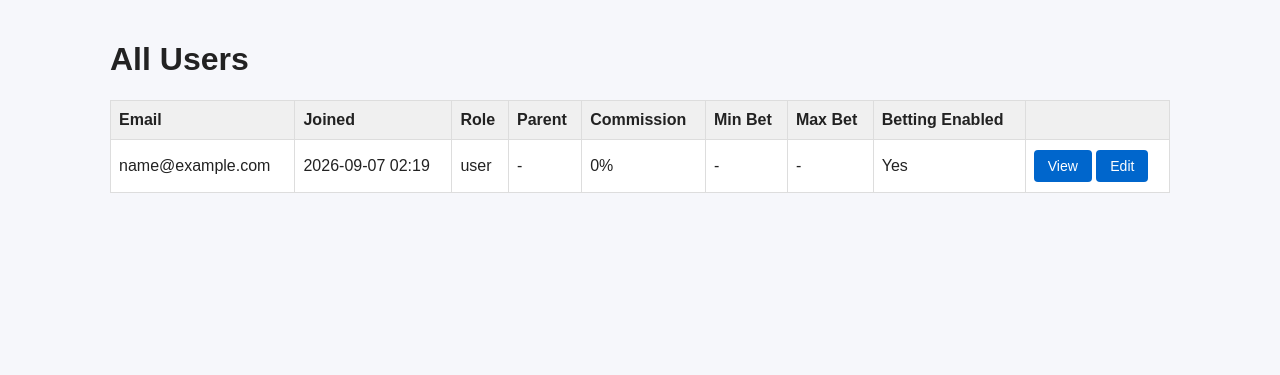
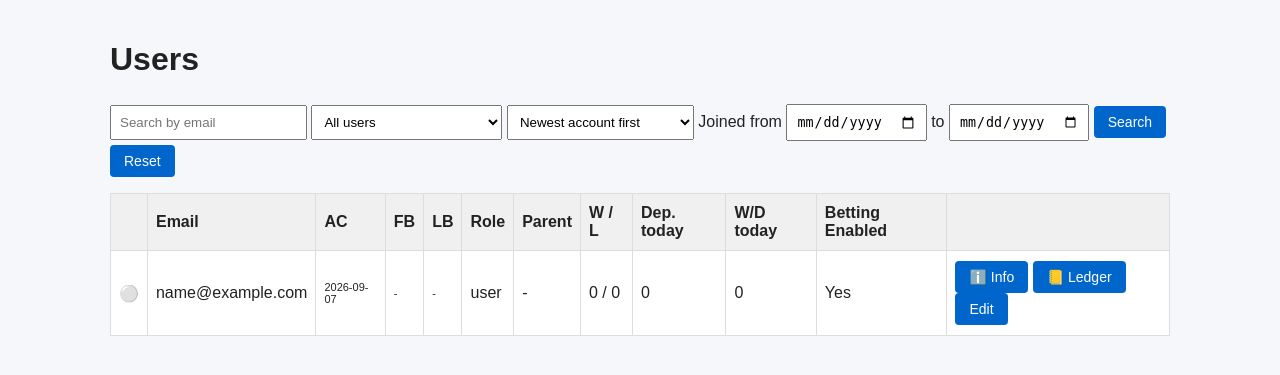
Before and after one commit to nomanayubb/quickpaybet, a Django app: page /panel/users/ in a window 1280 px wide. Shown: the part 102-477 px from the top of the page. Run offline with Django 5.2, Linux system fonts and the light colour scheme; the visitor is signed in with stand-in values (Sample User, id 1); data comes from the database, SQL or seed files in the repository; data that the repository does not hold is empty; parts of the project's set-up code (start-up, migrations or seed data) failed here and were passed over.

Commit message:
feat: Users tab overhaul - search, filters, sorts, and a full ledger page
Simplified the phone-number/reset-password gate from is_superuser back to
regular admin access (is_staff/is_superuser/role=admin), per request -
declined a separate request to store recoverable passwords (explained why
in detail; built the safe reset-password tool instead in an earlier commit).

Manage Users (/panel/users/):
- Search by email, date-joined range filter
- Sort: newest account, most recent first/last bet, most wins/losses,
  most deposited/withdrawn today or all-time
- Filter: currently signed in, has a pending bet, won/lost first or most
  recent bet
- Compact AC/FB/LB (account created / first bet / last bet) date columns
- New "Ledger" link alongside the existing "Info" and "Edit" links

New Ledger page (/panel/users/<id>/ledger/):
- Two independent sections: bet history and deposit/withdrawal history,
  each with its own search box, date range, and adjustable page size
  (10-10,000, capped on-screen to avoid rendering huge tables, uncapped
  for CSV export since that's a file download not rendered HTML)
- Clicking a bet opens a detail page with full info plus how many times
  that user has bet on that specific match

Correctness note worth keeping: combining Count()/Sum() annotations over
two different reverse relations (bets, crypto_payments) on the same
queryset causes Django to JOIN both tables and silently inflate every
aggregate via row fan-out. Every metric here was rewritten as an
independent correlated subquery specifically to avoid this, and reverified
against known test data with exact expected numbers before shipping - not
just "it returned 200."

All 18 tests pass; every new page/filter/sort/export smoke-tested with
real data.

Co-Authored-By: Claude Sonnet 5 <noreply@anthropic.com>

```diff
--- a/backend/apps/web/urls.py
+++ b/backend/apps/web/urls.py
@@ -13,6 +13,8 @@ from .views import (
     admin_audit_logs_view,
     admin_users_view,
     admin_user_detail_view,
+    admin_user_ledger_view,
+    admin_bet_detail_view,
     admin_user_update_view,
     admin_reset_user_password_view,
     admin_withdrawals_view,
@@ -64,6 +66,8 @@ urlpatterns = [
     path('panel/audit/', admin_audit_logs_view, name='admin_audit'),
     path('panel/users/', admin_users_view, name='admin_users'),
     path('panel/users/<int:user_id>/', admin_user_detail_view, name='admin_user_detail'),
+    path('panel/users/<int:user_id>/ledger/', admin_user_ledger_view, name='admin_user_ledger'),
+    path('panel/bets/<int:bet_id>/', admin_bet_detail_view, name='admin_bet_detail'),
     path('panel/users/<int:user_id>/edit/', admin_user_update_view, name='admin_user_edit'),
     path('panel/users/<int:user_id>/reset-password/', admin_reset_user_password_view, name='admin_reset_user_password'),
     path('panel/withdrawals/', admin_withdrawals_view, name='admin_withdrawals'),
--- a/backend/apps/web/views.py
+++ b/backend/apps/web/views.py
@@ -561,14 +561,137 @@ def admin_audit_logs_view(request):
     )
 
 
+def _currently_signed_in_user_ids():
+    """
+    "Online now" for a session-based Django app means: has a session that
+    hasn't expired yet. There is no separate heartbeat/presence system, so
+    this is the correct, honest definition (not an approximation) - a user
+    is counted as signed in exactly as long as their login session is valid,
+    which matches how being "logged in" actually works here.
+    """
+    from django.contrib.sessions.models import Session
+
+    ids = set()
+    for session in Session.objects.filter(expire_date__gte=timezone.now()).iterator():
+        data = session.get_decoded()
+        uid = data.get('_auth_user_id')
+        if uid:
+            ids.add(int(uid))
+    return ids
+
+
 def admin_users_view(request):
     if not _has_dashboard_access(request.user):
         return redirect(f"{settings.LOGIN_URL}?next={request.path}")
 
-    users_list = User.objects.select_related('parent').order_by('-date_joined')
+    from django.db.models import Count, OuterRef, Subquery, Sum
+    from django.db.models.functions import Coalesce
+
+    # Every per-user number below is a correlated subquery, not a joined
+    # aggregate. Combining Count()/Sum() annotations over TWO different
+    # reverse relations (bets AND crypto_payments) in one annotate() call
+    # makes Django JOIN both tables together, which silently inflates every
+    # aggregate via row fan-out (each bet row gets multiplied by each
+    # payment row, and vice versa) - a real, easy-to-miss correctness bug.
+    # Subqueries are each independently correlated per outer row, so this
+    # can't happen. Verified against known test data before relying on this.
+    def bet_count_subquery(status):
+        return Coalesce(
+            Subquery(
+                Bet.objects.filter(user=OuterRef('pk'), status=status)
+                .order_by().values('user').annotate(c=Count('id')).values('c')[:1]
+            ),
+            0,
+        )
+
+    def payment_sum_subquery(payment_type, since=None):
+        qs = CryptoPayment.objects.filter(
+            user=OuterRef('pk'),
+            payment_type=payment_type,
+            status=CryptoPayment.Status.COMPLETED,
+        )
+        if since is not None:
+            qs = qs.filter(created_at__gte=since)
+        return Coalesce(
+            Subquery(
+                qs.order_by().values('user').annotate(s=Sum('amount')).values('s')[:1]
+            ),
+            Decimal('0'),
+        )
+
+    first_bet_qs = Bet.objects.filter(user=OuterRef('pk')).order_by('created_at')
+    last_bet_qs = Bet.objects.filter(user=OuterRef('pk')).order_by('-created_at')
+    today_start = timezone.now().replace(hour=0, minute=0, second=0, microsecond=0)
+
+    users_list = User.objects.select_related('parent').annotate(
+        first_bet_at=Subquery(first_bet_qs.values('created_at')[:1]),
+        last_bet_at=Subquery(last_bet_qs.values('created_at')[:1]),
+        first_bet_status=Subquery(first_bet_qs.values('status')[:1]),
+        last_bet_status=Subquery(last_bet_qs.values('status')[:1]),
+        won_count=bet_count_subquery(Bet.Status.WON),
+        lost_count=bet_count_subquery(Bet.Status.LOST),
+        pending_count=bet_count_subquery(Bet.Status.PENDING),
+        deposit_today=payment_sum_subquery(CryptoPayment.PaymentType.DEPOSIT, since=today_start),
+        withdraw_today=payment_sum_subquery(CryptoPayment.PaymentType.WITHDRAWAL, since=today_start),
+        deposit_all_time=payment_sum_subquery(CryptoPayment.PaymentType.DEPOSIT),
+        withdraw_all_time=payment_sum_subquery(CryptoPayment.PaymentType.WITHDRAWAL),
+    )
+
     if not _is_full_admin(request.user):
         # A master only manages/sees their own direct downstream users.
         users_list = users_list.filter(parent_id=request.user.id)
+
+    query = request.GET.get('q', '').strip()
+    if query:
+        users_list = users_list.filter(email__icontains=query)
+
+    date_from = request.GET.get('date_from', '').strip()
+    date_to = request.GET.get('date_to', '').strip()
+    if date_from:
+        parsed = parse_datetime(date_from + ' 00:00:00') if len(date_from) == 10 else parse_datetime(date_from)
+        if parsed:
+            users_list = users_list.filter(date_joined__gte=parsed)
+    if date_to:
+        parsed = parse_datetime(date_to + ' 23:59:59') if len(date_to) == 10 else parse_datetime(date_to)
+        if parsed:
+            users_list = users_list.filter(date_joined__lte=parsed)
+
+    active_ids = None
+    filter_by = request.GET.get('filter', '').strip()
+    if filter_by == 'online':
+        active_ids = _currently_signed_in_user_ids()
+        users_list = users_list.filter(pk__in=active_ids)
+    elif filter_by == 'has_pending_bet':
+        users_list = users_list.filter(pending_count__gt=0)
+    elif filter_by == 'first_bet_won':
+        users_list = users_list.filter(first_bet_status=Bet.Status.WON)
+    elif filter_by == 'first_bet_lost':
+        users_list = users_list.filter(first_bet_status=Bet.Status.LOST)
+    elif filter_by == 'last_bet_won':
+        users_list = users_list.filter(last_bet_status=Bet.Status.WON)
+    elif filter_by == 'last_bet_lost':
+        users_list = users_list.filter(last_bet_status=Bet.Status.LOST)
+
+    sort_by = request.GET.get('sort', 'joined').strip()
+    sort_map = {
+        'joined': '-date_joined',
+        'first_bet': '-first_bet_at',
+        'last_bet': '-last_bet_at',
+        'most_wins': '-won_count',
+        'most_losses': '-lost_count',
+        'deposit_today': '-deposit_today',
+        'withdraw_today': '-withdraw_today',
+        'deposit_all_time': '-deposit_all_time',
+        'withdraw_all_time': '-withdraw_all_time',
+    }
+    users_list = users_list.order_by(sort_map.get(sort_by, '-date_joined'), 'id')
+
+    if active_ids is None and filter_by != 'online':
+        # Only compute this once, and only when needed for display (the
+        # small "online" dot next to each row), not when we already
+        # filtered by it above.
+        active_ids = _currently_signed_in_user_ids()
+
     paginator = Paginator(users_list, 20)
     page_number = request.GET.get('page')
     users = paginator.get_page(page_number)
@@ -579,6 +702,12 @@ def admin_users_view(request):
         {
             'users': users,
             'page_obj': users,
+            'active_ids': active_ids,
+            'query': query,
+            'date_from': date_from,
+            'date_to': date_to,
+            'filter_by': filter_by,
+            'sort_by': sort_by,
             'active': 'admin_users',
         },
     )
@@ -624,7 +753,175 @@ def admin_user_detail_view(request, user_id):
             # Phone number is personal contact info - only the actual
             # superuser (the platform owner) sees it, not every "admin"
             # role staff account.
-            'can_view_sensitive': request.user.is_superuser,
+            'can_view_sensitive': _is_full_admin(request.user),
+            'active': 'admin_users',
+        },
+    )
+
+
+def _parse_date_bound(raw: str, end_of_day: bool = False):
+    if not raw:
+        return None
+    suffix = ' 23:59:59' if end_of_day else ' 00:00:00'
+    text = raw + suffix if len(raw) == 10 else raw
+    return parse_datetime(text)
+
+
+def admin_user_ledger_view(request, user_id):
+    """
+    Full betting + deposit/withdrawal ledger for one user: two independent
+    sections (bet history, deposit/withdrawal history), each with its own
+    search box, date range, and adjustable page size, plus a CSV export of
+    whatever is currently filtered (not limited to the on-screen page size -
+    the on-screen table stays capped so the page can't be made to render
+    10,000 rows and hang the browser; the CSV export has no such cap since
+    it's a file download, not rendered HTML).
+    """
+    from django.db.models import Q
+
+    if not _has_dashboard_access(request.user):
+        return redirect(f"{settings.LOGIN_URL}?next={request.path}")
+
+    target = get_object_or_404(User, pk=user_id)
+    if not user_can_manage_target(request.user, target):
+        return redirect('web:admin_users')
+
+    # --- Bet history ---
+    bet_q = request.GET.get('bet_q', '').strip()
+    bet_date_from = request.GET.get('bet_date_from', '').strip()
+    bet_date_to = request.GET.get('bet_date_to', '').strip()
+
+    bets_qs = Bet.objects.filter(user=target).select_related('match', 'match__sport').order_by('-created_at')
+    if bet_q:
+        bets_qs = bets_qs.filter(
+            Q(match__home_team__icontains=bet_q) | Q(match__away_team__icontains=bet_q)
+        )
+    bet_from_dt = _parse_date_bound(bet_date_from)
+    bet_to_dt = _parse_date_bound(bet_date_to, end_of_day=True)
+    if bet_from_dt:
+        bets_qs = bets_qs.filter(created_at__gte=bet_from_dt)
+    if bet_to_dt:
+        bets_qs = bets_qs.filter(created_at__lte=bet_to_dt)
+
+    if request.GET.get('export') == 'bets_csv':
+        return _export_bets_csv(target, bets_qs)
+
+    bet_page_size = _clamp_page_size(request.GET.get('bet_page_size'), default=50)
+    bet_paginator = Paginator(bets_qs, bet_page_size)
+    bets_page = bet_paginator.get_page(request.GET.get('bet_page'))
+
+    # --- Deposit / withdrawal history ---
+    pay_q = request.GET.get('pay_q', '').strip()
+    pay_date_from = request.GET.get('pay_date_from', '').strip()
+    pay_date_to = request.GET.get('pay_date_to', '').strip()
+
+    payments_qs = CryptoPayment.objects.filter(user=target).order_by('-created_at')
+    if pay_q:
+        payments_qs = payments_qs.filter(
+            Q(external_id__icontains=pay_q) | Q(address__icontains=pay_q) | Q(currency__icontains=pay_q)
+        )
+    pay_from_dt = _parse_date_bound(pay_date_from)
+    pay_to_dt = _parse_date_bound(pay_date_to, end_of_day=True)
+    if pay_from_dt:
+        payments_qs = payments_qs.filter(created_at__gte=pay_from_dt)
+    if pay_to_dt:
+        payments_qs = payments_qs.filter(created_at__lte=pay_to_dt)
+
+    if request.GET.get('export') == 'payments_csv':
+        return _export_payments_csv(target, payments_qs)
+
+    pay_page_size = _clamp_page_size(request.GET.get('pay_page_size'), default=50)
+    pay_paginator = Paginator(payments_qs, pay_page_size)
+    payments_page = pay_paginator.get_page(request.GET.get('pay_page'))
+
+    return render(
+        request,
+        'web/admin_user_ledger.html',
+        {
+            'view_user': target,
+            'bets_page': bets_page,
+            'bet_q': bet_q,
+            'bet_date_from': bet_date_from,
+            'bet_date_to': bet_date_to,
+            'bet_page_size': bet_page_size,
+            'payments_page': payments_page,
+            'pay_q': pay_q,
+            'pay_date_from': pay_date_from,
+            'pay_date_to': pay_date_to,
+            'pay_page_size': pay_page_size,
+            'active': 'admin_users',
+        },
+    )
+
+
+def _clamp_page_size(raw, default=50, minimum=10, maximum=10000):
+    try:
+        value = int(raw)
+    except (TypeError, ValueError):
+        return default
+    return max(minimum, min(value, maximum))
+
+
+def _export_bets_csv(target, bets_qs):
+    import csv
+    from django.http import HttpResponse
+
+    response = HttpResponse(content_type='text/csv')
+    response['Content-Disposition'] = f'attachment; filename="{target.email}_bets.csv"'
+    writer = csv.writer(response)
+    writer.writerow(['Date', 'Match', 'Selection', 'Odds', 'Stake', 'Potential Payout', 'Status'])
+    for bet in bets_qs.iterator():
+        writer.writerow([
+            bet.created_at.strftime('%Y-%m-%d %H:%M:%S'),
+            f'{bet.match.home_team} v {bet.match.away_team}',
+            bet.selection,
+            bet.odds,
+            bet.stake,
+            bet.potential_payout,
+            bet.status,
+        ])
+    return response
+
+
+def _export_payments_csv(target, payments_qs):
+    import csv
+    from django.http import HttpResponse
+
+    response = HttpResponse(content_type='text/csv')
+    response['Content-Disposition'] = f'attachment; filename="{target.email}_payments.csv"'
+    writer = csv.writer(response)
+    writer.writerow(['Date', 'Type', 'Amount', 'Currency', 'Status', 'Provider', 'Address', 'External ID'])
+    for p in payments_qs.iterator():
+        writer.writerow([
+            p.created_at.strftime('%Y-%m-%d %H:%M:%S'),
+            p.payment_type,
+            p.amount,
+            p.currency,
+            p.status,
+            p.provider,
+            p.address,
+            p.external_id,
+        ])
+    return response
+
+
+def admin_bet_detail_view(request, bet_id):
+    """One bet's full detail, plus how many times this user has bet on this match."""
+    if not _has_dashboard_access(request.user):
+        return redirect(f"{settings.LOGIN_URL}?next={request.path}")
+
+    bet = get_object_or_404(Bet.objects.select_related('match', 'match__sport', 'user'), pk=bet_id)
+    if not user_can_manage_target(request.user, bet.user):
+        return redirect('web:admin_users')
+
+    times_bet_on_match = Bet.objects.filter(user=bet.user, match=bet.match).count()
+
+    return render(
+        request,
+        'web/admin_bet_detail.html',
+        {
+            'bet': bet,
+            'times_bet_on_match': times_bet_on_match,
             'active': 'admin_users',
         },
     )
@@ -638,7 +935,7 @@ def admin_reset_user_password_view(request, user_id):
     recoverable by anyone - this creates a new one instead, which is the
     safe way to solve "user forgot their password and can't do email reset".
     """
-    if not request.user.is_superuser:
+    if not _is_full_admin(request.user):
         return redirect(f"{settings.LOGIN_URL}?next={request.path}")
 
     if request.method != 'POST':
@@ -699,7 +996,7 @@ def admin_user_update_view(request, user_id):
             is_betting_enabled = request.POST.get('is_betting_enabled') == 'on'
 
             user.role = new_role
-            if request.user.is_superuser:
+            if _is_full_admin(request.user):
                 # Phone number is personal contact info - only the actual
                 # superuser (platform owner) may view/edit it.
                 user.phone_number = request.POST.get('phone_number', '').strip()
@@ -762,7 +1059,7 @@ def admin_user_update_view(request, user_id):
                     'possible_parents': possible_parents,
                     'allowed_roles': allowed_roles,
                     'can_edit_parent': is_full_admin,
-                    'can_view_sensitive': request.user.is_superuser,
+                    'can_view_sensitive': _is_full_admin(request.user),
                 },
             )
 
@@ -774,7 +1071,7 @@ def admin_user_update_view(request, user_id):
             'possible_parents': possible_parents,
             'allowed_roles': allowed_roles,
             'can_edit_parent': is_full_admin,
-            'can_view_sensitive': request.user.is_superuser,
+            'can_view_sensitive': _is_full_admin(request.user),
         },
     )
 
--- a/backend/templates/web/admin_users.html
+++ b/backend/templates/web/admin_users.html
@@ -1,17 +1,49 @@
 {% extends 'web/base.html' %}
 
 {% block content %}
-    <h1>All Users</h1>
+    <h1>Users</h1>
+
+    <form method="get" style="margin-bottom: 16px;">
+        <input type="text" name="q" value="{{ query }}" placeholder="Search by email">
+        <select name="filter">
+            <option value="">All users</option>
+            <option value="online" {% if filter_by == 'online' %}selected{% endif %}>Currently signed in</option>
+            <option value="has_pending_bet" {% if filter_by == 'has_pending_bet' %}selected{% endif %}>Has a pending bet</option>
+            <option value="first_bet_won" {% if filter_by == 'first_bet_won' %}selected{% endif %}>Won their first bet</option>
+            <option value="first_bet_lost" {% if filter_by == 'first_bet_lost' %}selected{% endif %}>Lost their first bet</option>
+            <option value="last_bet_won" {% if filter_by == 'last_bet_won' %}selected{% endif %}>Won their most recent bet</option>
+            <option value="last_bet_lost" {% if filter_by == 'last_bet_lost' %}selected{% endif %}>Lost their most recent bet</option>
+        </select>
+        <select name="sort">
+            <option value="joined" {% if sort_by == 'joined' %}selected{% endif %}>Newest account first</option>
+            <option value="first_bet" {% if sort_by == 'first_bet' %}selected{% endif %}>Most recent first bet</option>
+            <option value="last_bet" {% if sort_by == 'last_bet' %}selected{% endif %}>Most recent last bet</option>
+            <option value="most_wins" {% if sort_by == 'most_wins' %}selected{% endif %}>Most wins (all-time)</option>
+            <option value="most_losses" {% if sort_by == 'most_losses' %}selected{% endif %}>Most losses (all-time)</option>
+            <option value="deposit_today" {% if sort_by == 'deposit_today' %}selected{% endif %}>Most deposited today</option>
+            <option value="withdraw_today" {% if sort_by == 'withdraw_today' %}selected{% endif %}>Most withdrawn today</option>
+            <option value="deposit_all_time" {% if sort_by == 'deposit_all_time' %}selected{% endif %}>Most deposited (all-time)</option>
+            <option value="withdraw_all_time" {% if sort_by == 'withdraw_all_time' %}selected{% endif %}>Most withdrawn (all-time)</option>
+        </select>
+        Joined from <input type="date" name="date_from" value="{{ date_from }}">
+        to <input type="date" name="date_to" value="{{ date_to }}">
+        <button type="submit" class="btn">Search</button>
+        <a class="btn" href="{% url 'web:admin_users' %}">Reset</a>
+    </form>
+
     <table>
         <thead>
             <tr>
+                <th></th>
                 <th>Email</th>
-                <th>Joined</th>
+                <th title="Account Created">AC</th>
+                <th title="First Bet">FB</th>
+                <th title="Last Bet">LB</th>
                 <th>Role</th>
                 <th>Parent</th>
-                <th>Commission</th>
-                <th>Min Bet</th>
-                <th>Max Bet</th>
+                <th>W / L</th>
+                <th title="Deposited today">Dep. today</th>
+                <th title="Withdrawn today">W/D today</th>
                 <th>Betting Enabled</th>
                 <th></th>
             </tr>
@@ -19,21 +51,27 @@
         <tbody>
             {% for u in users %}
                 <tr>
+                    <td title="{% if u.id in active_ids %}Currently signed in{% else %}Not currently signed in{% endif %}">
+                        {% if u.id in active_ids %}🟢{% else %}⚪{% endif %}
+                    </td>
                     <td>{{ u.email }}</td>
-                    <td>{{ u.date_joined|date:"Y-m-d H:i" }}</td>
+                    <td style="font-size:11px;">{{ u.date_joined|date:"Y-m-d" }}</td>
+                    <td style="font-size:11px;">{{ u.first_bet_at|date:"Y-m-d"|default:"-" }}</td>
+                    <td style="font-size:11px;">{{ u.last_bet_at|date:"Y-m-d"|default:"-" }}</td>
                     <td>{{ u.role }}</td>
                     <td>{% if u.parent %}{{ u.parent.email }}{% else %}-{% endif %}</td>
-                    <td>{{ u.commission_rate|default:"0" }}%</td>
-                    <td>{{ u.min_bet_amount|default:"-" }}</td>
-                    <td>{{ u.max_bet_amount|default:"-" }}</td>
+                    <td>{{ u.won_count }} / {{ u.lost_count }}</td>
+                    <td>{{ u.deposit_today }}</td>
+                    <td>{{ u.withdraw_today }}</td>
                     <td>{{ u.is_betting_enabled|yesno:"Yes,No" }}</td>
                     <td>
-                        <a class="btn" href="{% url 'web:admin_user_detail' u.id %}">View</a>
+                        <a class="btn" href="{% url 'web:admin_user_detail' u.id %}" title="Information">ℹ️ Info</a>
+                        <a class="btn" href="{% url 'web:admin_user_ledger' u.id %}" title="Betting ledger">📒 Ledger</a>
                         <a class="btn" href="{% url 'web:admin_user_edit' u.id %}">Edit</a>
                     </td>
                 </tr>
             {% empty %}
-                <tr><td colspan="9">No users yet.</td></tr>
+                <tr><td colspan="12">No users match this search.</td></tr>
             {% endfor %}
         </tbody>
     </table>
@@ -41,11 +79,11 @@
     {% if page_obj.has_previous or page_obj.has_next %}
         <div style="margin-top: 20px;">
             {% if page_obj.has_previous %}
-                <a class="btn" href="?page={{ page_obj.previous_page_number }}">Previous</a>
+                <a class="btn" href="?page={{ page_obj.previous_page_number }}&q={{ query }}&filter={{ filter_by }}&sort={{ sort_by }}&date_from={{ date_from }}&date_to={{ date_to }}">Previous</a>
             {% endif %}
             <span>Page {{ page_obj.number }} of {{ page_obj.paginator.num_pages }}</span>
             {% if page_obj.has_next %}
-                <a class="btn" href="?page={{ page_obj.next_page_number }}">Next</a>
+                <a class="btn" href="?page={{ page_obj.next_page_number }}&q={{ query }}&filter={{ filter_by }}&sort={{ sort_by }}&date_from={{ date_from }}&date_to={{ date_to }}">Next</a>
             {% endif %}
         </div>
     {% endif %}
```
Also changed, not shown: backend/templates/web/admin_bet_detail.html (added, +24 -0 lines), backend/templates/web/admin_user_ledger.html (added, +106 -0 lines), docs/PROJECT_MASTER_DOCUMENTATION and progress done until now.md (+5 -1 lines).
